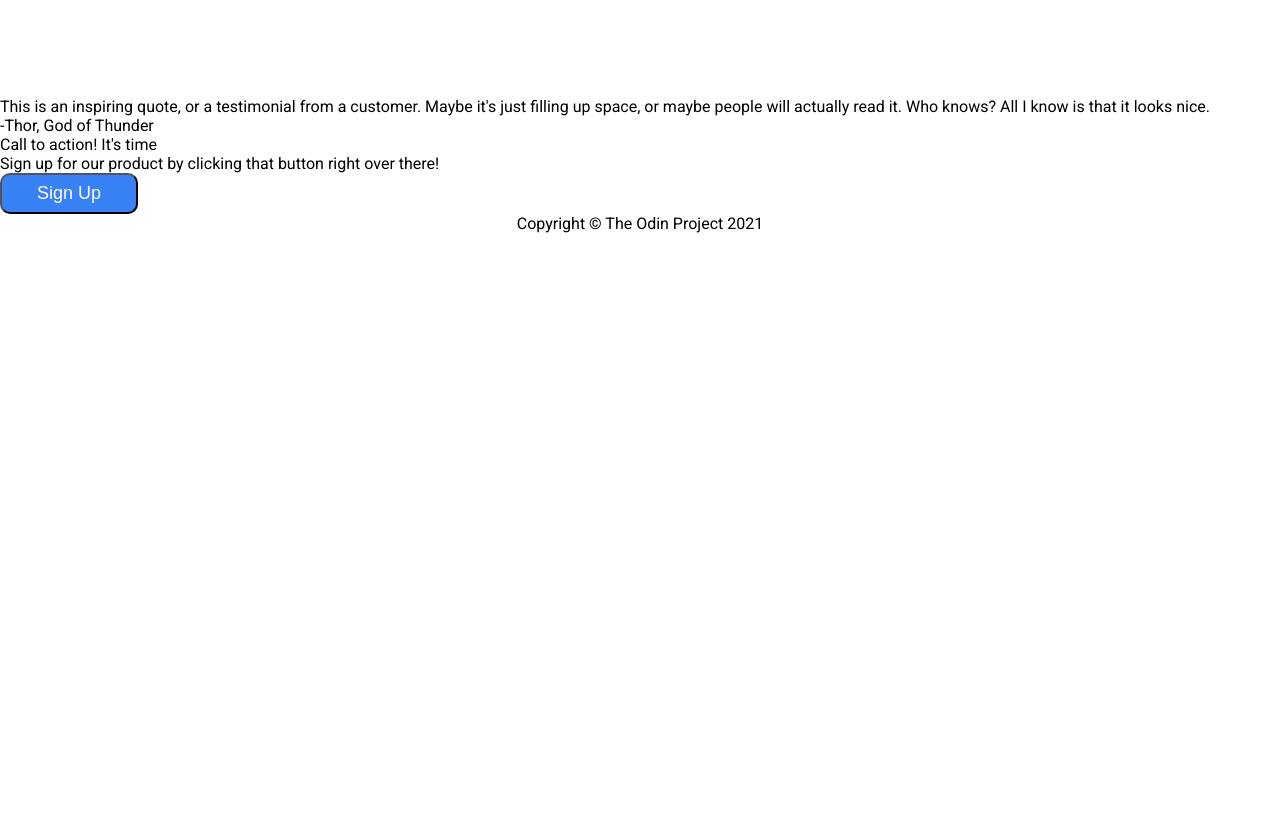
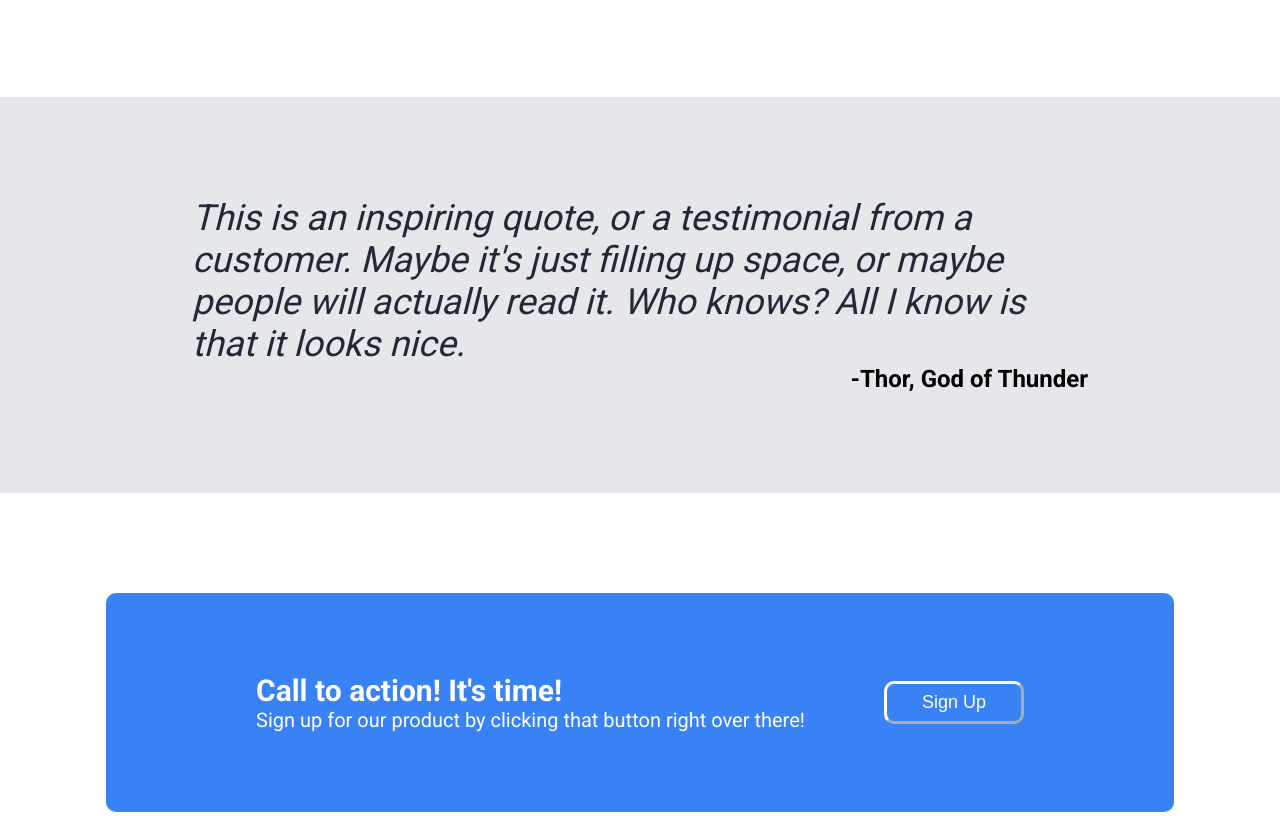
Before and after one commit to ganglinwu/odin_landing_page, a plain HTML site: page index.html in a window 1280 px wide. Shown: the part 989-1805 px from the top of the page. Before the commit the page ends 1222 px from the top, so only its background shows below. Drawn offline with Linux system fonts and the light colour scheme.

Commit message:
Completed landing page

```diff
--- a/index.html
+++ b/index.html
@@ -67,14 +67,16 @@
         </div>
     </div>
 
-    <div class="section 3">
-
-        <div class="left-CTA">
-            <div>Call to action! It's time</div>
-            <div>Sign up for our product by clicking that button right over there!</div>
+    <div class="section-3">
+        <div class="wrapper">
+            <div class="left-CTA">
+                <div class="CTA-text">Call to action! It's time!</div>
+                <div>Sign up for our product by clicking that button right over there!</div>
+            </div>
+            <div class="right-CTA">
+                <button class="button1" type="button">Sign Up</button>
+            </div>
         </div>
-        <button type="button">Sign Up</button>
-
     </div>
 
     <div class="footer">
--- a/style.css
+++ b/style.css
@@ -112,10 +112,71 @@ h2 {
     font-size: 18px;
 }
 
+.section-2 {
+  background-color: #e5e7eb;
+  display: flex;
+  flex-direction: column;
+  align-items: center;
+  justify-content: center;
+  padding : 100px 0px;
+}
+
+.quote {
+    font-size: 36px;
+    font-style: italic;
+    color: #1f2937;
+    width: 70vw;
+}
+
+.quote-author {
+    display: flex;
+    width: 70vw;
+    font-size: 24px;
+    font-weight: 700;
+    justify-content: flex-end;
+}
+
+.section-3 {
+    display: flex;
+    justify-content: center;
+    align-items: center;
+    padding: 100px 0px;
+}
+
+.wrapper {
+    background-color: #3882f6;
+    border-radius: 10px;
+    width: 60vw;
+    display: flex;
+    padding: 80px 150px;
+}
+
+.left-CTA {
+    flex:auto;
+    color: white;
+    font-size: 20px;
+}
+
+.CTA-text {
+    font-size: 30px;
+    font-weight: 700;
+}
+
+.right-CTA {
+    display: flex;
+    flex: 0, 0 , auto;
+    align-items: center;
+}
+
+
 .footer {
     display: flex;
     justify-content: center;
     align-items: center;
+    background-color: #1f2937;
+    font-size: 20px;
+    color: #f9faf8;
+    padding: 40px 0px;
 }
 
 a {
@@ -137,3 +198,11 @@ button:hover {
     background-color: white;
     color: #3882f6;
 }
+
+button.button1 {
+    border-color: white;
+    border-width: 3px;
+    font-size: 18px;
+    padding: 8px 35px;;
+    border-radius: 10px;
+}
```
